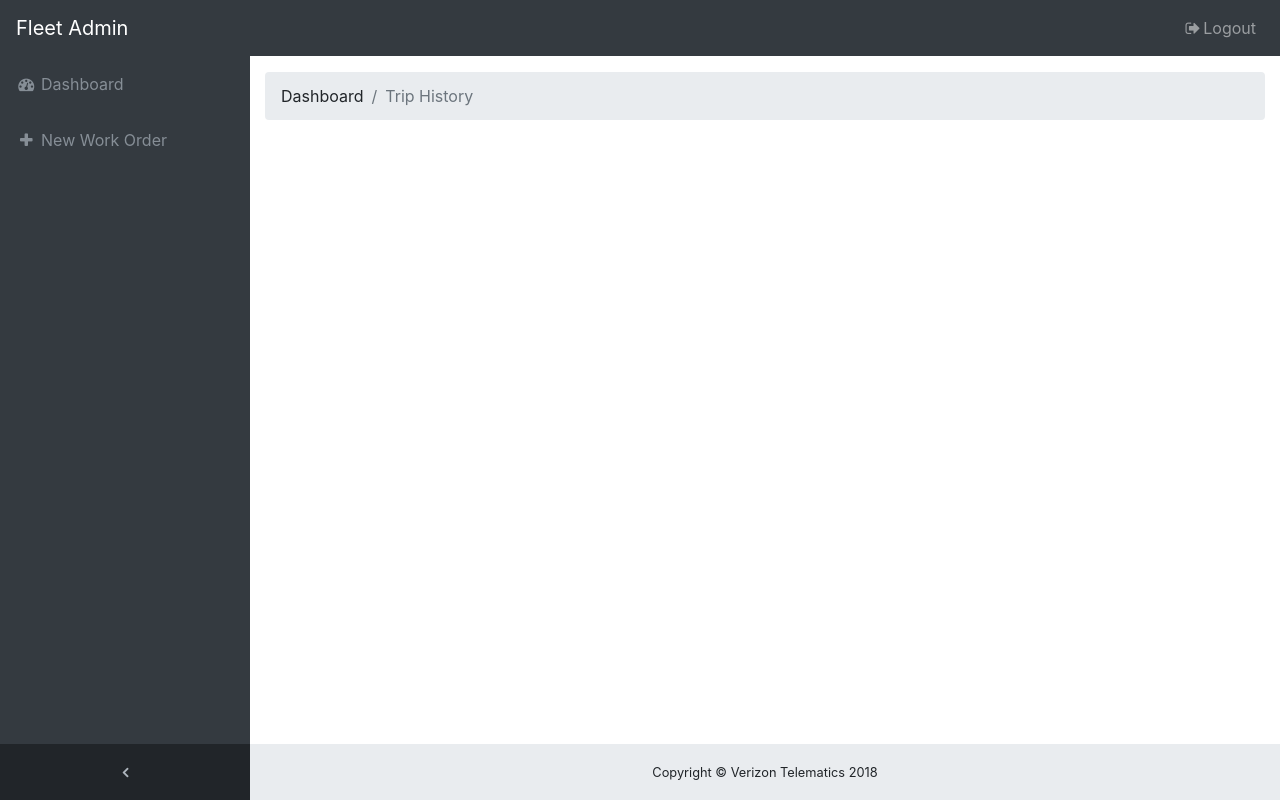
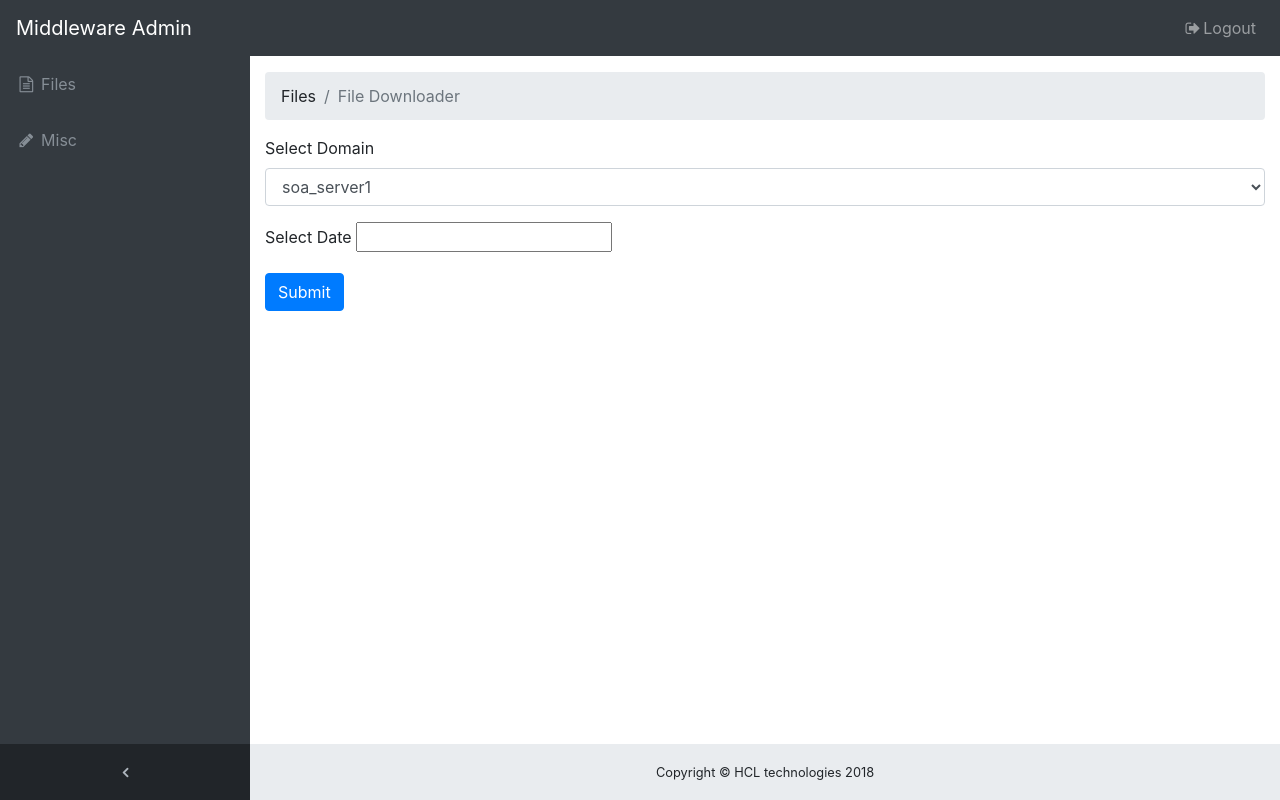
Before and after one commit to sungiri88/DownloadFiles, a Flask app: page / in a window 1280 px wide. Run offline with Flask 2, Linux system fonts and the light colour scheme; some libraries are stand-ins or nearby versions.

Commit message:
Updated code for regex.

```diff
--- a/app.py
+++ b/app.py
@@ -1,11 +1,10 @@
-from flask import Flask,render_template,request,jsonify
-import requests,json
+from flask import Flask,render_template,request,jsonify,send_file
+import requests,json,glob
+from datetime import datetime
 app = Flask(__name__)
 
 # Variables
-artifactoryUrl='http://artifactory.in/artifactory/api'
-username="username"
-password="password"
+filesDir="/var/www/flask/DownloadFiles/files/"
 
 # Common Functions
 def getRequest(url,username,password):
@@ -18,24 +17,35 @@ def postRequest(url,payload,username,password):
 def main():
     return render_template('index.html')
 
-@app.route('/api/listDockerRepo/<string:repoName>', methods=['GET'])
-def listDockerRepo(repoName):
-	try:
-		response=getRequest(artifactoryUrl+'/docker/'+repoName+'/v2/_catalog',username,password)
-		print response.text
-		return json.dumps(response.text)
-	except Exception, e:
-		return(str(e))
+@app.route("/api/files",methods = ['POST'])
+def files():
+    content = request.get_json()
+    objDate = datetime.strptime(content['date'], '%m/%d/%Y')
+    year=datetime.strftime(objDate,'%Y')
+    day=datetime.strftime(objDate,'%d')
+    month=datetime.strftime(objDate,'%m')
+    if content['domain']:
+        regex=content['domain']+"_"+year+"_"+month+"_"+day
+    else:
+        regex=year+"_"+month+"_"+day
+    print regex
+    mylist = [f for f in glob.glob1(filesDir,"*"+regex+".zip")]
+    return json.dumps(mylist)
 
-@app.route('/api/search/aql', methods=['POST'])
-def searchAql():
-	try:
-		data=request.data
-		response=postRequest(artifactoryUrl+'/search/aql',data,username,password)
-		print(response.text)
-		return jsonify(response.text)
-	except Exception, e:
-		return(str(e))
+@app.route("/api/listFiles")
+def ListFiles():
+    try:
+	mylist = [f for f in glob.glob1(filesDir,"*.zip")]
+	return json.dumps(mylist)
+    except Exception as e:
+	print e
 
+@app.route("/api/downloadlogfile/<path>")
+def DownloadLogFile (path = None):
+    try:
+	print path
+        return send_file(filesDir+path, as_attachment=True)
+    except Exception as e:
+	print e
 if __name__ == "__main__":
-    app.run(debug=True,host="10.223.251.165",port="4000")
+    app.run(debug=True,host="192.168.33.10",port="4000")
--- a/static/css/custom.css
+++ b/static/css/custom.css
@@ -117,10 +117,3 @@ canvas {
     color: blue;
     text-align: center;
 }
-
-.profit{
-    background: #013201 !important;
-}
-.loss{
-    background: #F96C6C !important;
-}
--- a/static/js/app.js
+++ b/static/js/app.js
@@ -1,8 +1,19 @@
 $(document).ready(function(){
+    $( "#datepicker" ).datepicker();
+    var domain=['soa_server1','soa_server2']
+    $.each(domain,function(i,v){
+      $("#domain").append('<option>'+v+'</option>');
+    })
 // Inital functions to hide all views and load dashboard updates.
     loadDashboardUpdates();
     hideAllViews();
     showView("dashboard-view");
+    $( "#searchForm" ).submit(function( event ) {
+      var domain=$("#domain option:selected").text();
+      var selectedDate=$("#datepicker").val();
+      searchFiles(selectedDate,domain);
+     event.preventDefault();
+    });
 // Bind all Views with Side Navlinks
     $("[class$=-hyperlink]").click(function(e){
     e.preventDefault();
@@ -12,6 +23,27 @@ $(document).ready(function(){
     });
 });
 
+var searchFiles=function(inputDate,inputDomain){
+  var data={date:"",domain:"test"};
+  data.date=inputDate
+  data.domain=inputDomain
+  $.when(postJSON("/api/files",data)).done(function(result){
+    var fileHtml='<ul>';
+    if(result.length > 0)
+    {
+      $.each(result,function(i,v){
+        fileHtml+='<li><a href="/api/downloadlogfile/'+v+'">'+v+'</a></li>'
+        console.log(fileHtml)
+      })
+    }
+    else
+      fileHtml+='<li>No Records Found!</li>'
+    fileHtml+='</ul>';
+    console.log(fileHtml);
+    $("#fileList").html(fileHtml);
+  })
+
+}
 var loadDashboardUpdates = function(){
 
 
@@ -33,12 +65,40 @@ var loadTemplates = function () {
 
     }
 
+
+
+var postJSON = function(apiPath,inputdata){
+    var defer = new $.Deferred();
+    var data;
+    $.ajax({
+              method: "POST",
+              processData: "false",
+              dataType: 'json',
+              headers: {
+                "content-type": "application/json",
+                "cache-control": "no-cache"
+              },
+              url: apiPath,
+              data: JSON.stringify(inputdata),
+              success: function (response) {
+                  data=response;
+                  console.log(data);
+                  defer.resolve(response);
+              },
+              error: function (i) {
+                console.log("error");
+                  console.log(i.statusText);
+              }
+          });
+    return defer;
+  }
+
 var getJSON = function(apiPath){
     var defer = new $.Deferred();
     var data;
     $.ajax({
               type: "GET",
-              url: "http://10.223.251.165:4000"+apiPath,
+              url: apiPath,
               success: function (response) {
                   data=response;
                   console.log(data);
--- a/templates/index.html
+++ b/templates/index.html
@@ -7,9 +7,10 @@
   <meta name="viewport" content="width=device-width, initial-scale=1, shrink-to-fit=no">
   <meta name="description" content="">
   <meta name="author" content="">
-  <title>Fleet</title>
+  <title>Middleware Admin</title>
   <!-- Bootstrap core CSS-->
   <link href="{{url_for('static', filename='vendor/bootstrap/css/bootstrap.min.css')}}" rel="stylesheet">
+  <link rel="stylesheet" href="//code.jquery.com/ui/1.12.1/themes/base/jquery-ui.css">
   <!-- Custom fonts for this template-->
   <link href="{{url_for('static', filename='vendor/font-awesome/css/font-awesome.min.css')}}" rel="stylesheet" type="text/css">
   <!-- Page level plugin CSS-->
@@ -24,7 +25,7 @@
 <body class="fixed-nav sticky-footer bg-dark" id="page-top">
   <!-- Navigation-->
   <nav class="navbar navbar-expand-lg navbar-dark bg-dark fixed-top" id="mainNav">
-    <a class="navbar-brand" href="index.html">Fleet Admin</a>
+    <a class="navbar-brand" href="index.html">Middleware Admin</a>
     <button class="navbar-toggler navbar-toggler-right" type="button" data-toggle="collapse" data-target="#navbarResponsive" aria-controls="navbarResponsive" aria-expanded="false" aria-label="Toggle navigation">
       <span class="navbar-toggler-icon"></span>
     </button>
@@ -32,20 +33,14 @@
       <ul class="navbar-nav navbar-sidenav" id="exampleAccordion">
         <li class="nav-item" data-toggle="tooltip" data-placement="right">
           <a class="nav-link dashboard-hyperlink" onclick="loadDashboardUpdates()" view="dashboard-view" href="#">
-            <i class="fa fa-fw fa-dashboard"></i>
-            <span class="nav-link-text">Dashboard</span>
+            <i class="fa fa-fw fa-file-text-o"></i>
+            <span class="nav-link-text">Files</span>
           </a>
         </li>
-         <!-- <li class="nav-item" data-toggle="tooltip" data-placement="right">
+         <li class="nav-item" data-toggle="tooltip" data-placement="right">
           <a class="nav-link templates-hyperlink" onclick="loadTemplates()" view="templates-view" href="#">
             <i class="fa fa-fw fa-pencil"></i>
-            <span class="nav-link-text">Performance</span>
-          </a>
-        </li> -->
-        <li class="nav-item" data-toggle="tooltip" data-placement="right">
-          <a class="nav-link status-hyperlink" onclick="loadStatus()" view="status-view" href="#">
-            <i class="fa fa-fw fa-plus"></i>
-            <span class="nav-link-text">New Work Order</span>
+            <span class="nav-link-text">Misc</span>
           </a>
         </li>
       </ul>
@@ -70,31 +65,40 @@
       <section class="dashboard-view">
         <!-- Breadcrumbs-->
         <ol class="breadcrumb">
-          <li class="breadcrumb-item">Dashboard</li>
-          <li class="breadcrumb-item active">Trip History</li>
+          <li class="breadcrumb-item">Files</li>
+          <li class="breadcrumb-item active">File Downloader</li>
         </ol>
+        <div class="row">
+          <div class="col-sm-12">
+          <form id="searchForm">
+            <div class="form-group">
+              <label for="domain">Select Domain</label>
+                <select class="form-control" id="domain">
+                </select>
+            </div>
+            <div class="form-group">
+              <label for="datepicker">Select Date</label>
+              <input type="text" id="datepicker">
+            </div>
+            <button type="submit" class="btn btn-primary">Submit</button>
+          </form>
+          <br>
+          <div id="fileList">
+          </div>
+          </div>
+        </div>
         <!-- Icon Cards-->
         <div id="loadDashboard" class="loading"><img src="css/ajax-loader.gif" width="64" height="64"/></div>
-        <div class="row">
-        </div>
+
       </section>
       <!-- ***************** templates section ******************* -->
       <section style="display:none" class="templates-view">
         <ol class="breadcrumb">
-          <li class="breadcrumb-item">Templates</li>
-          <li class="breadcrumb-item active">Templates</li>
+          <li class="breadcrumb-item">Misc</li>
+          <li class="breadcrumb-item active">Misc</li>
         </ol>
         <div id="loadTemplates" class="loading"><img src="css/ajax-loader.gif" width="64" height="64"/></div>
         <div class="row" id="templates-content">
-      </section>
-      <!-- ***************** status section ******************* -->
-      <section style="display:none" class="status-view">
-        <ol class="breadcrumb">
-          <li class="breadcrumb-item">Work order</li>
-          <li class="breadcrumb-item active">New Work Order</li>
-        </ol>
-        <div id="loadStatus" class="loading"><img src="css/ajax-loader.gif" width="64" height="64"/></div>
-        <div class="row">
         </div>
       </section>
     </div>
@@ -103,7 +107,7 @@
     <footer class="sticky-footer">
       <div class="container">
         <div class="text-center">
-          <small>Copyright © Verizon Telematics 2018</small>
+          <small>Copyright © HCL technologies 2018</small>
         </div>
       </div>
     </footer>
@@ -131,6 +135,7 @@
     </div>
     <!-- Bootstrap core JavaScript-->
     <script src="{{url_for('static', filename='vendor/jquery/jquery.min.js')}}"></script>
+    <script src="https://code.jquery.com/ui/1.12.1/jquery-ui.js"></script>
     <script src="{{url_for('static', filename='vendor/bootstrap/js/bootstrap.bundle.min.js')}}"></script>
     <!-- Core plugin JavaScript-->
     <script src="{{url_for('static', filename='vendor/jquery-easing/jquery.easing.min.js')}}"></script>
```
Also changed, not shown: 3 other files.
